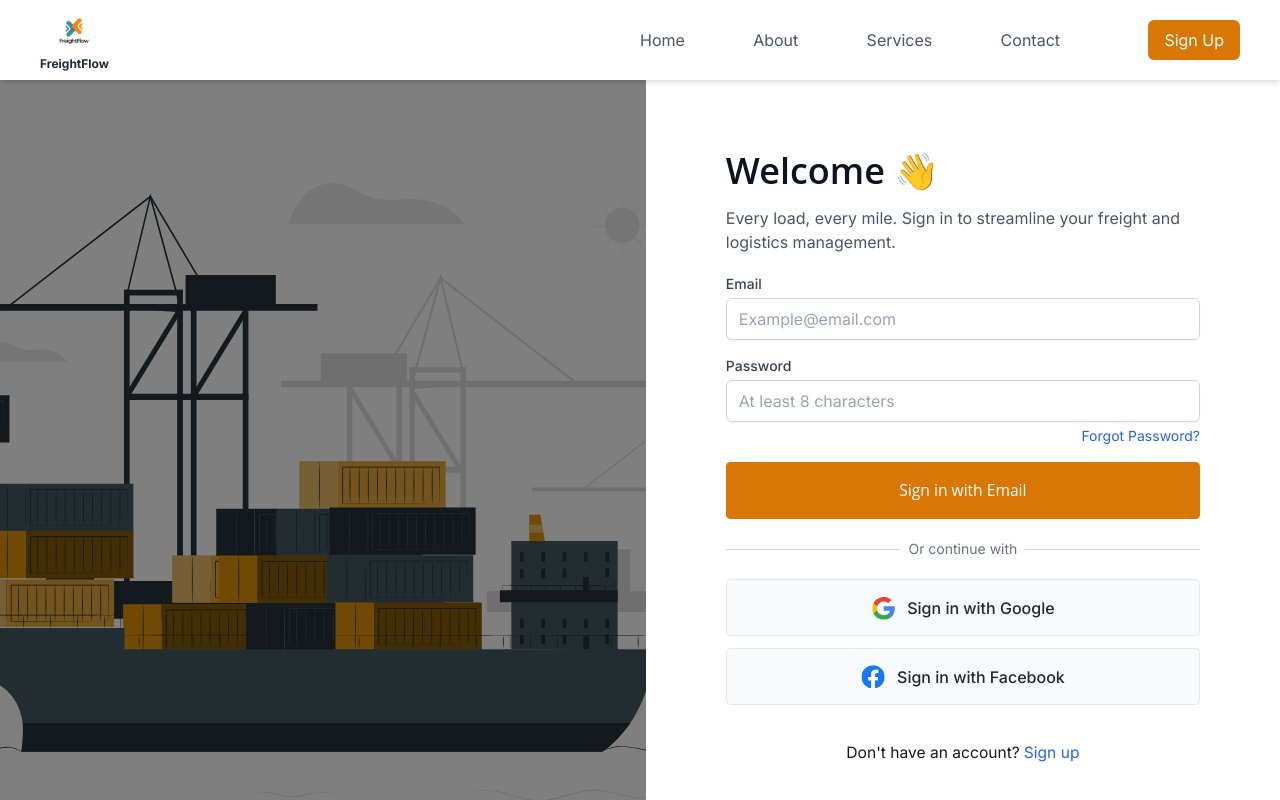
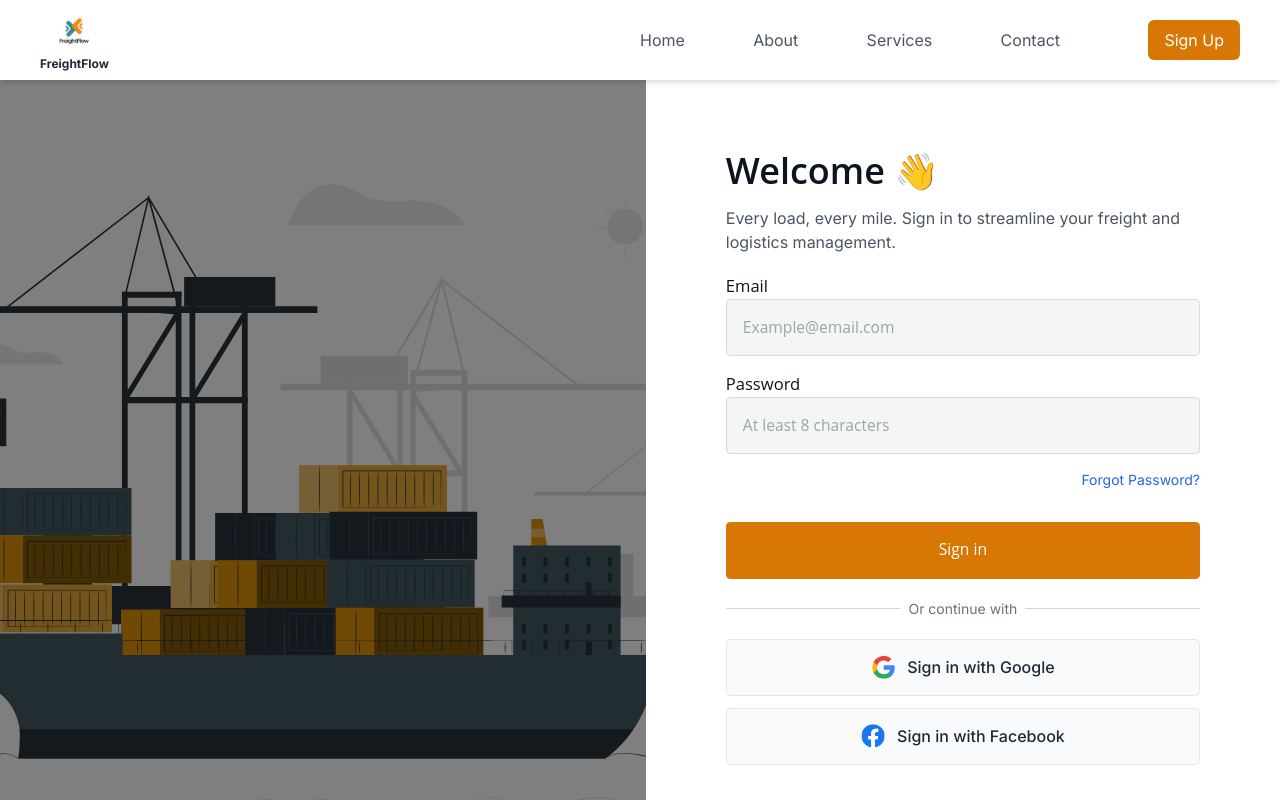
Before and after one commit to CodeGirlsInc/FrieghtFlow, a Next.js app in the folder frontend/: page /sign-in in a window 1280 px wide. Shown: the top 800 px of the page. Built offline with nearby package versions, Linux system fonts and the light colour scheme; no server answers.

Commit message:
Auth has been fixed

```diff
--- a/frontend/app/(auth)/sign-in/page.js
+++ b/frontend/app/(auth)/sign-in/page.js
@@ -25,31 +25,30 @@ import Image from "next/image";
 import backgroundImage from "@/public/backgroundimage.svg";
 import SocialAuthButton from "@/components/ui/SocialAuthButton";
 import { useRouter } from "next/navigation";
-import { useForm } from "react-hook-form";
+import { useForm, FormProvider } from "react-hook-form";
 import * as yup from "yup";
 import { yupResolver } from "@hookform/resolvers/yup";
+import Input from "@/components/ui/Input";
 
 const schema = yup.object().shape({
-  email: yup.string().email("Invalid email format").required("Email is required"),
-  password: yup.string().min(8, "Password must be at least 8 characters").required("Password is required"),
+  Email: yup.string().email("Invalid email format").required("Email is required"),
+  Password: yup.string().min(8, "Password must be at least 8 characters").required("Password is required"),
 });
 
 export default function SignIn() {
   const router = useRouter();
   const { loginWithRedirect, isAuthenticated, isLoading } = useAuth0();
 
-  const {
-    register,
-    handleSubmit,
-    formState: { errors, isSubmitting },
-    setError
-  } = useForm({
+  const methods = useForm({
     resolver: yupResolver(schema),
     defaultValues: {
-      email: "",
-      password: ""
-    }
+      Email: "",
+      Password: ""
+    },
+    mode: "onSubmit"
   });
+
+  const { formState: { errors, isSubmitting } } = methods;
 
   const onSubmit = async (data) => {
     console.log('Form submitted with:', data);
@@ -130,63 +129,46 @@ export default function SignIn() {
             </p>
           </div>
 
-          <form onSubmit={handleSubmit(onSubmit)} className="space-y-4">
-            <div className="space-y-4">
-              <div>
-                <label htmlFor="email" className="block text-sm font-medium text-gray-700">
-                  Email
-                </label>
-                <input
-                  id="email"
+          <FormProvider {...methods}>
+            <form
+              onSubmit={methods.handleSubmit(onSubmit)}
+              className="flex flex-col space-y-4 mt-6"
+            >
+              <Input
                 type="email"
-                  {...register("email")}
-                  className={`mt-1 block w-full px-3 py-2 bg-white border rounded-md shadow-sm focus:outline-none focus:ring-amber-500 focus:border-amber-500 ${
-                    errors.email ? 'border-red-500' : 'border-gray-300'
-                  }`}
+                name="Email"
+                label="Email"
                 placeholder="Example@email.com"
-                  disabled={isSubmitting}
+                required={true}
+                ErrorMessage={errors.Email?.message}
               />
-                {errors.email && (
-                  <p className="mt-1 text-sm text-red-600">{errors.email.message}</p>
-                )}
-              </div>
 
-              <div>
-                <label htmlFor="password" className="block text-sm font-medium text-gray-700">
-                  Password
-                </label>
-                <input
-                  id="password"
+              <Input
                 type="password"
-                  {...register("password")}
-                  className={`mt-1 block w-full px-3 py-2 bg-white border rounded-md shadow-sm focus:outline-none focus:ring-amber-500 focus:border-amber-500 ${
-                    errors.password ? 'border-red-500' : 'border-gray-300'
-                  }`}
+                name="Password"
+                label="Password"
                 placeholder="At least 8 characters"
-                  disabled={isSubmitting}
+                required={true}
+                minLength={8}
+                ErrorMessage={errors.Password?.message}
               />
-                {errors.password && (
-                  <p className="mt-1 text-sm text-red-600">{errors.password.message}</p>
-                )}
-                <div className="flex justify-end mt-1">
-                  <Link href="/forgot-password" className="text-sm text-blue-600 hover:text-blue-500">
+
+              <div className="flex justify-end">
+                <Link href="/forgot-password" className="text-blue-600 text-sm">
                   Forgot Password?
                 </Link>
               </div>
-              </div>
 
-              {errors.root && (
-                <p className="text-sm text-red-600 text-center">{errors.root.message}</p>
-              )}
-
+              <div className="pt-4">
                 <Button
                   type="submit"
-                text={isSubmitting ? "Signing in..." : "Sign in with Email"}
-                className="w-full h-[57px] open_sans rounded-[4.5px] text-[15.6px] bg-amber-600 hover:bg-amber-700 disabled:opacity-50"
+                  text={isSubmitting ? "Signing in..." : "Sign in"}
+                  className="w-full h-[57px] open_sans rounded-[4.5px] text-[15.6px] bg-amber-600 hover:bg-amber-700"
                   disabled={isSubmitting}
                 />
               </div>
             </form>
+          </FormProvider>
 
           {/* Social authentication buttons */}
           <div className="relative">
--- a/frontend/app/providers.js
+++ b/frontend/app/providers.js
@@ -6,22 +6,12 @@ import { useRouter } from 'next/navigation';
 export function Providers({ children }) {
   const router = useRouter();
 
-  const onRedirectCallback = (appState, user) => {
-    // Verificar si hay error en la URL
-    if (typeof window !== 'undefined') {
-      const params = new URLSearchParams(window.location.search);
-      const error = params.get('error');
-      const errorDescription = params.get('error_description');
-
-      // Si el error es access_denied (usuario canceló la autenticación)
-      if (error === 'access_denied') {
-        router.push('/sign-in');
-        return;
-      }
-    }
-
-    // Si no hay error, proceder con la redirección normal
-    router.push(appState?.returnTo || '/');
+  const onRedirectCallback = (appState) => {
+    window.history.replaceState(
+      {},
+      document.title,
+      appState?.returnTo || window.location.pathname
+    );
   };
 
   const onError = (error) => {
@@ -31,7 +21,7 @@ export function Providers({ children }) {
 
   const redirectUri = typeof window !== 'undefined'
     ? `${window.location.origin}/callback`
-    : 'http://localhost:3000/callback';
+    : process.env.NEXT_PUBLIC_AUTH0_REDIRECT_URI;
 
   return (
     <Auth0Provider
@@ -39,8 +29,9 @@ export function Providers({ children }) {
       clientId={process.env.NEXT_PUBLIC_AUTH0_CLIENT_ID}
       authorizationParams={{
         redirect_uri: redirectUri,
+        audience: process.env.NEXT_PUBLIC_AUTH0_AUDIENCE,
         scope: 'openid profile email',
-        prompt: 'select_account',
+        response_type: 'token id_token',
       }}
       useRefreshTokens={true}
       cacheLocation="localstorage"
--- a/frontend/components/ui/Header.jsx
+++ b/frontend/components/ui/Header.jsx
@@ -61,21 +61,21 @@ const Header = () => {
         </nav>
 
         {/* Auth Button and User Info */}
-        <div className="hidden md:flex items-center space-x-4">
+        <div className="hidden md:flex items-center gap-2">
           {isAuthenticated && user && (
-            <div className="flex items-center space-x-2">
+            <div className="flex items-center ml-6 gap-2 border-2 border-amber-600 rounded-[10px]">
               {user.picture && (
-                <div className="h-8 w-8 rounded-full overflow-hidden">
+                <div className="flex items-center justify-center h-[60px] w-[60px] overflow-hidden rounded-full ml-2">
                   <Image
                     src={user.picture}
                     alt={user.name || "User profile"}
-                    width={32}
-                    height={32}
+                    width={60}
+                    height={60}
                     className="object-cover"
                   />
                 </div>
               )}
-              <span className="text-sm text-gray-700">{user.name}</span>
+              <span className="text-sm text-gray-700 text-center">{user.name}</span>
             </div>
           )}
           <button
```
Also changed, not shown: 1 other file (tests, documents, lock files or other folders). Lines whose indentation alone changed are shown as unchanged.
